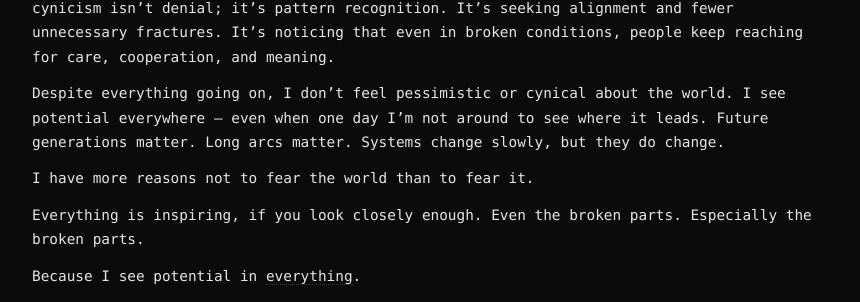
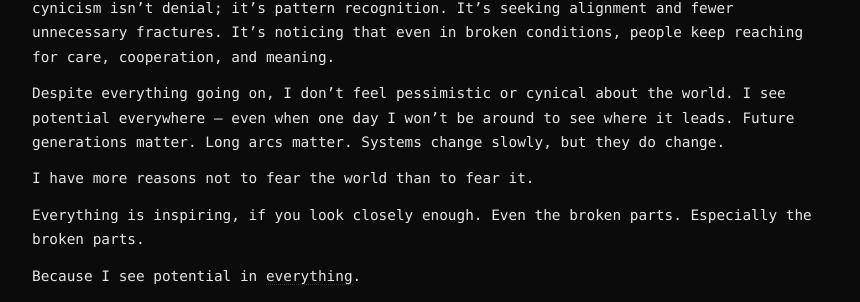
Before and after one commit to raelovejoy/raelog, a Jekyll site: the page built from _posts/2025-12-18-people-arent-the-problem.md, in a window 1280 px wide. Shown: the part 1011-1313 px from the top of the page, without its empty margins (208-1068 px from the left). Built offline with Jekyll 4.4.1, drawn with Linux system fonts in a browser that asks for light colours.

Commit message:
Update 2025-12-18-people-arent-the-problem.md

```diff
--- a/_posts/2025-12-18-people-arent-the-problem.md
+++ b/_posts/2025-12-18-people-arent-the-problem.md
@@ -22,7 +22,7 @@ I'm also not interested in revenge. I understand the impulse, but revenge doesn'
 
 So I don't think people are the problem. I think systems that reward harm, extraction, and hierarchy are. Cynicism feels like a trap — understandable, but ultimately useful to the very structures that benefit from people giving up on each other. Systems-level anti-cynicism isn't denial; it's pattern recognition. It's seeking alignment and fewer unnecessary fractures. It's noticing that even in broken conditions, people keep reaching for care, cooperation, and meaning.
 
-Despite everything going on, I don't feel pessimistic or cynical about the world. I see potential everywhere — even when one day I'm not around to see where it leads. Future generations matter. Long arcs matter. Systems change slowly, but they do change.
+Despite everything going on, I don't feel pessimistic or cynical about the world. I see potential everywhere — even when one day I won't be around to see where it leads. Future generations matter. Long arcs matter. Systems change slowly, but they do change.
 
 I have more reasons not to fear the world than to fear it.
 
```
